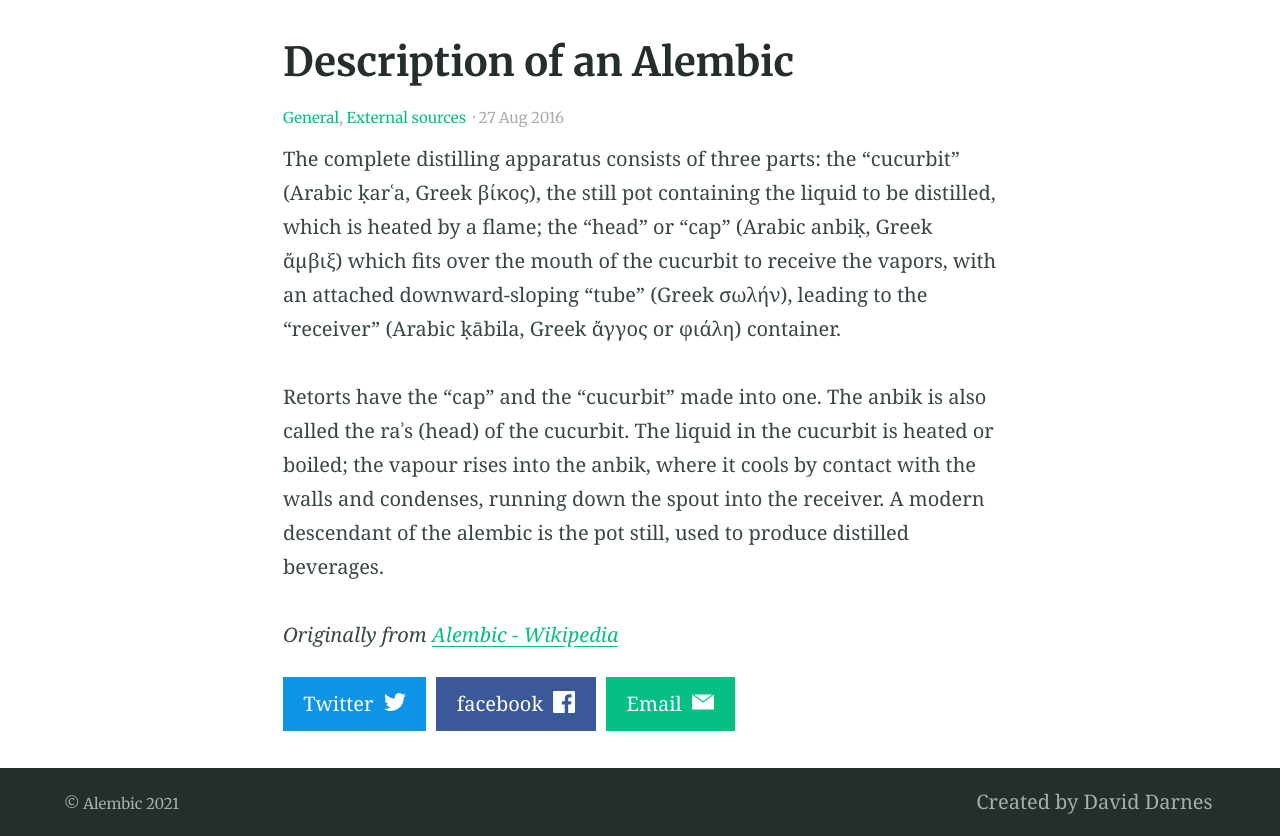
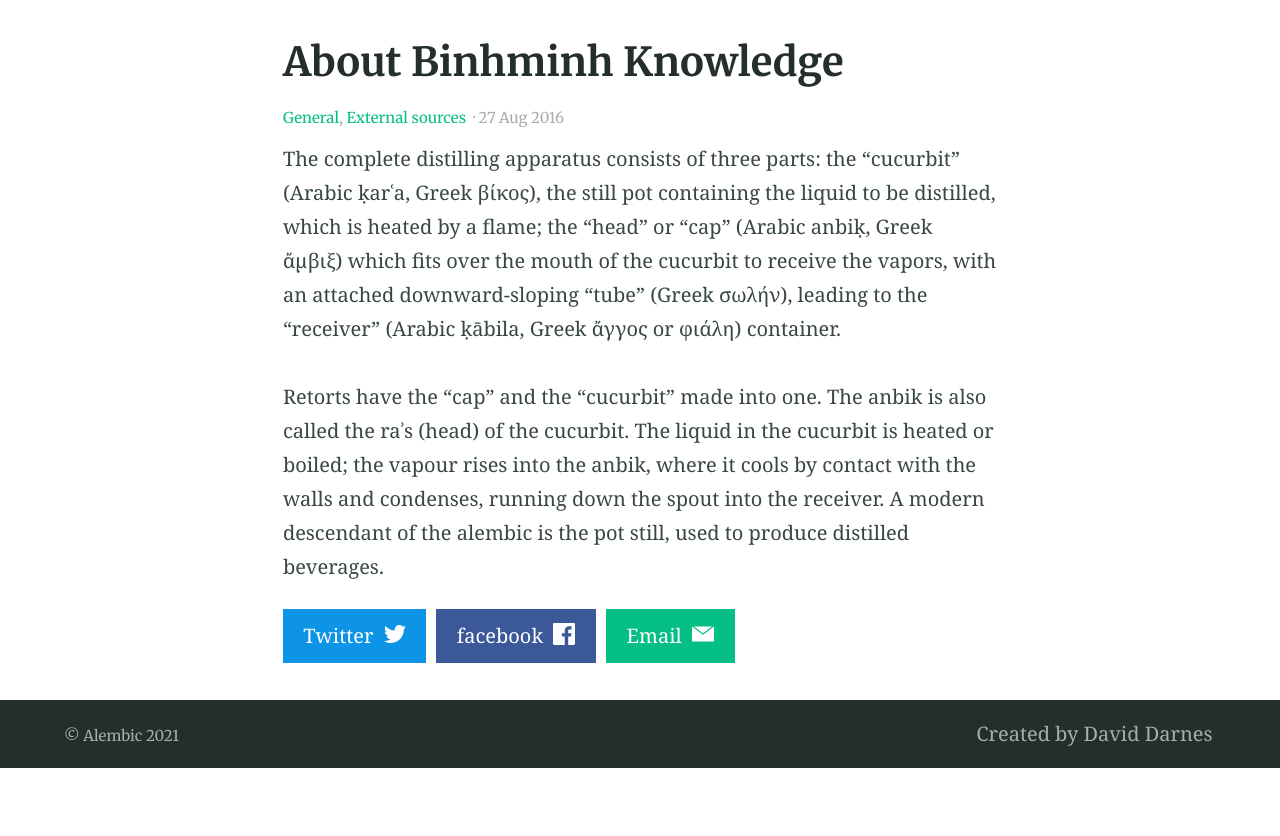
Before and after one commit to 8trien/new, a Jekyll site: the page built from _posts/2016-08-27-example-post-one.md, in a window 1280 px wide. Shown: the part 408-1244 px from the top of the page. Built offline with Jekyll 4.4.1, drawn with Linux system fonts in a browser that asks for light colours; after the commit the page ends 1176 px from its top, so only the background shows below that.

Commit message:
Update 2016-08-27-example-post-one.md

```diff
--- a/_posts/2016-08-27-example-post-one.md
+++ b/_posts/2016-08-27-example-post-one.md
@@ -1,9 +1,9 @@
 ---
-title: Description of an Alembic
+title: About Binhminh Knowledge
 categories:
 - General
 - External sources
-feature_image: "https://picsum.photos/2560/600?image=872"
+feature_image: "https://cdn.pixabay.com/photo/2021/06/04/04/52/04-52-25-709_960_720.png"
 ---
 
 The complete distilling apparatus consists of three parts: the "cucurbit" (Arabic ḳarʿa, Greek βίκος), the still pot containing the liquid to be distilled, which is heated by a flame; the "head" or "cap" (Arabic anbiḳ, Greek ἄμβιξ) which fits over the mouth of the cucurbit to receive the vapors, with an attached downward-sloping "tube" (Greek σωλήν), leading to the "receiver" (Arabic ḳābila, Greek ἄγγος or φιάλη) container.
@@ -11,5 +11,3 @@ The complete distilling apparatus consists of three parts: the "cucurbit" (Arabi
 <!-- more -->
 
 Retorts have the "cap" and the "cucurbit" made into one. The anbik is also called the raʾs (head) of the cucurbit. The liquid in the cucurbit is heated or boiled; the vapour rises into the anbik, where it cools by contact with the walls and condenses, running down the spout into the receiver. A modern descendant of the alembic is the pot still, used to produce distilled beverages.
-
-_Originally from [Alembic - Wikipedia](https://en.wikipedia.org/wiki/Alembic)_
```
